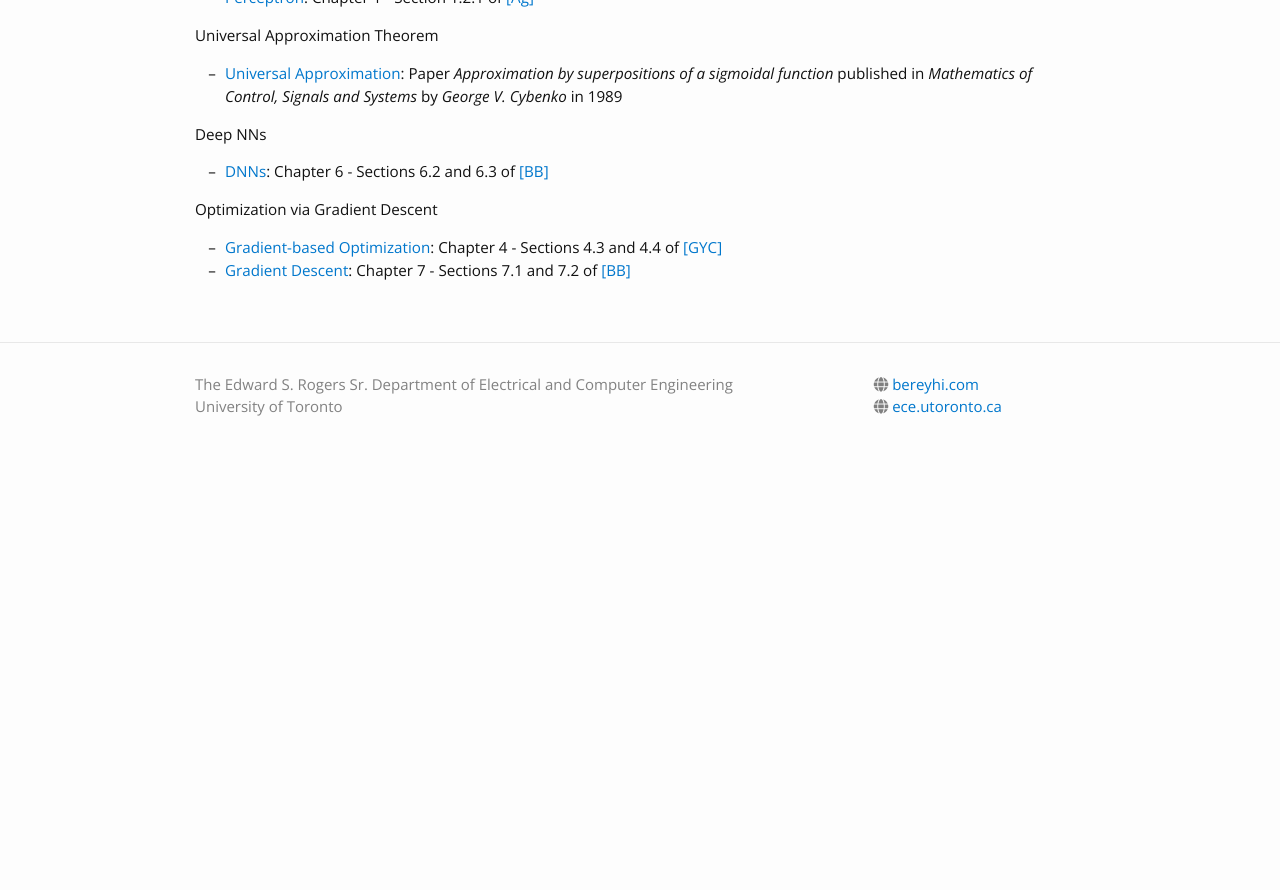
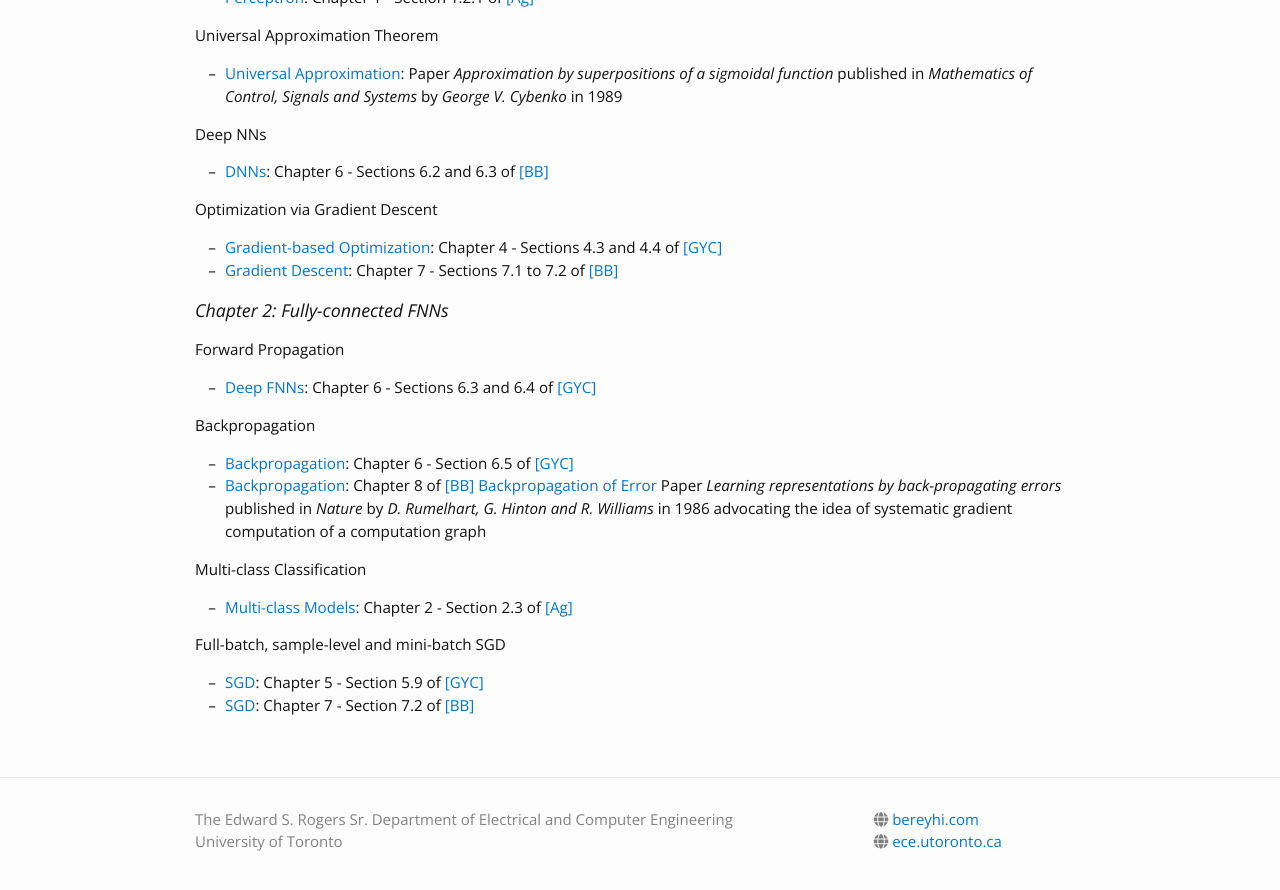
Before and after one commit to bereyhi-courses/dl-utoronto, a Jekyll site: the page built from materials.md, in a window 1280 px wide and 900 px high, scrolled down 1924 px. Shown: the top 890 px of the window. Built offline with Jekyll 4.4.1, drawn with Linux system fonts in a browser that asks for light colours; nearby versions of some CDN libraries; before the commit the page ends 2402 px from its top, so only the background shows below that.

```diff
--- a/materials.md
+++ b/materials.md
@@ -82,4 +82,21 @@ This section will be completed gradually through the semester.
 
 #### Optimization via Gradient Descent
 * [Gradient-based Optimization](https://www.deeplearningbook.org/): Chapter 4 - Sections 4.3 and 4.4 of [[GYC]](https://www.deeplearningbook.org/)
-* [Gradient Descent](https://www.bishopbook.com/): Chapter 7 - Sections 7.1 and 7.2 of [[BB]](https://www.bishopbook.com/)
+* [Gradient Descent](https://www.bishopbook.com/): Chapter 7 - Sections 7.1 to 7.2 of [[BB]](https://www.bishopbook.com/)
+
+
+### Chapter 2: Fully-connected FNNs
+#### Forward Propagation
+* [Deep FNNs](https://www.deeplearningbook.org/): Chapter 6 - Sections 6.3 and 6.4 of [[GYC]](https://www.deeplearningbook.org/)
+
+#### Backpropagation
+* [Backpropagation](https://www.deeplearningbook.org/): Chapter 6 - Section 6.5 of [[GYC]](https://www.deeplearningbook.org/)
+* [Backpropagation](https://www.bishopbook.com/): Chapter 8 of [[BB]](https://www.bishopbook.com/)
+[Backpropagation of Error](https://www.nature.com/articles/323533a0) Paper _Learning representations by back-propagating errors_ published in _Nature_ by _D. Rumelhart, G. Hinton and R. Williams_ in 1986 advocating the idea of systematic gradient computation of a computation graph
+
+#### Multi-class Classification
+* [Multi-class Models](https://link.springer.com/book/10.1007/978-3-319-94463-0): Chapter 2 - Section 2.3 of [[Ag]](https://link.springer.com/book/10.1007/978-3-319-94463-0)
+
+#### Full-batch, sample-level and mini-batch SGD
+* [SGD](https://www.deeplearningbook.org/): Chapter 5 - Section 5.9 of [[GYC]](https://www.deeplearningbook.org/)
+* [SGD](https://www.bishopbook.com/): Chapter 7 - Section 7.2 of [[BB]](https://www.bishopbook.com/)
```
Also changed, not shown: _lectures/L13_GDProps.md (added, +16 -0 lines), _lectures/L14_ForwardPassMLP.md (added, +16 -0 lines).
